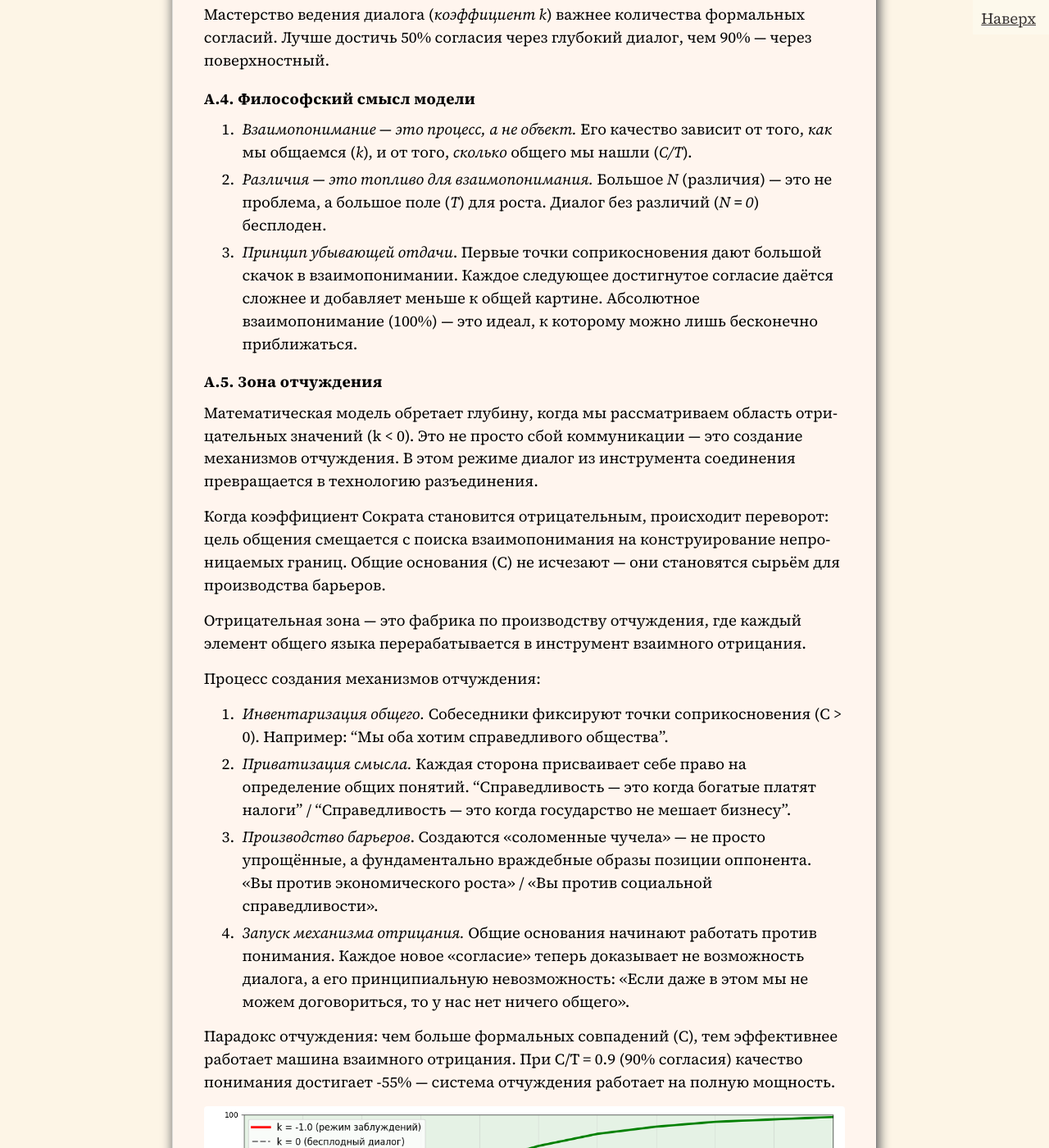
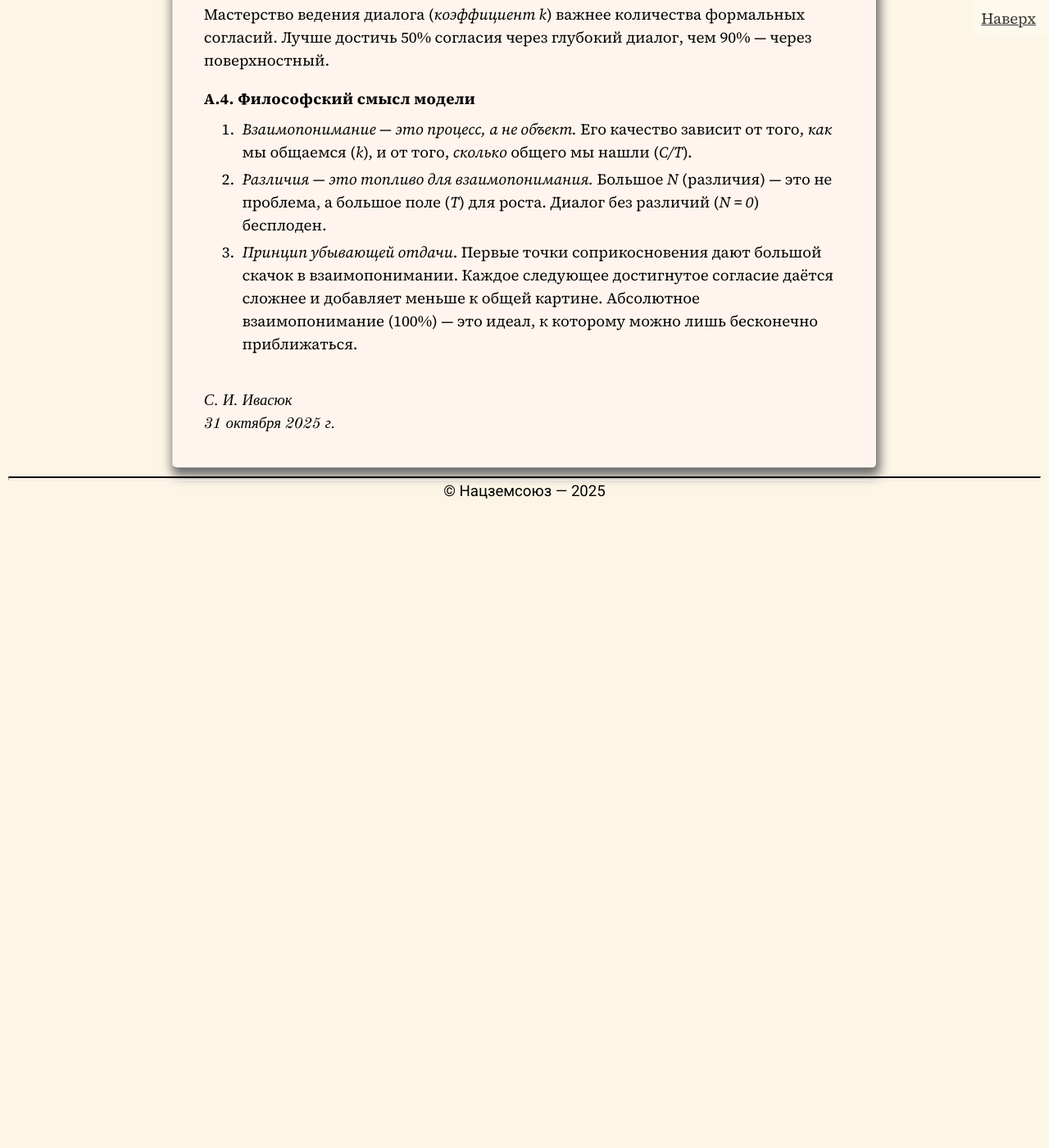
Before and after one commit to SergSi/land-use-art, a Jekyll site: the page built from _posts/2025-10-31-train.md, in a window 1280 px wide and 1400 px high, scrolled down 9616 px. Shown: the whole window at 82% size. Built offline with Jekyll 4.4.1, drawn with Linux system fonts in a browser that asks for light colours; some web fonts are replaced; after the commit the page ends 10246 px from its top, so only the background shows below that; some of the changed text lies outside the part shown.

Commit message:
Update 2025-10-31-train.md

```diff
--- a/_posts/2025-10-31-train.md
+++ b/_posts/2025-10-31-train.md
@@ -206,41 +206,3 @@ $$
 1. *Взаимопонимание — это процесс, а не объект.* Его качество зависит от того, *как* мы общаемся (*k*), и от того, *сколько* общего мы нашли (*C/T*).
 2. *Различия — это топливо для взаимопонимания.* Большое *N* (различия) — это не проблема, а большое поле (*T*) для роста. Диалог без различий (*N = 0*) бесплоден.
 3. *Принцип убывающей отдачи*. Первые точки соприкосновения дают большой скачок в взаимопонимании. Каждое следующее достигнутое согласие даётся сложнее и добавляет меньше к общей картине. Абсолютное взаимопонимание (100%) — это идеал, к которому можно лишь бесконечно приближаться.
-
-#### А.5. Зона отчуждения
-
-Математическая модель обретает глубину, когда мы рассматриваем область отрицательных значений (k < 0). Это не просто сбой коммуникации — это создание механизмов отчуждения. В этом режиме диалог из инструмента соединения превращается в технологию разъединения.
-
-Когда коэффициент Сократа становится отрицательным, происходит переворот: цель общения смещается с поиска взаимопонимания на конструирование непроницаемых границ. Общие основания (C) не исчезают — они становятся сырьём для производства барьеров.
-
-Отрицательная зона — это фабрика по производству отчуждения, где каждый элемент общего языка перерабатывается в инструмент взаимного отрицания.
-
-Процесс создания механизмов отчуждения:
-
-1. *Инвентаризация общего.* Собеседники фиксируют точки соприкосновения (C > 0). Например: "Мы оба хотим справедливого общества".
-2. *Приватизация смысла.* Каждая сторона присваивает себе право на определение общих понятий. "Справедливость — это когда богатые платят налоги" / "Справедливость — это когда государство не мешает бизнесу".
-3. *Производство барьеров*. Создаются «соломенные чучела» — не просто упрощённые, а фундаментально враждебные образы позиции оппонента. «Вы против экономического роста» / «Вы против социальной справедливости».
-4. *Запуск механизма отрицания.* Общие основания начинают работать против понимания. Каждое новое «согласие» теперь доказывает не возможность диалога, а его принципиальную невозможность: «Если даже в этом мы не можем договориться, то у нас нет ничего общего».
-
-Парадокс отчуждения: чем больше формальных совпадений (C), тем эффективнее работает машина взаимного отрицания. При C/T = 0.9 (90% согласия) качество понимания достигает -55% — система отчуждения работает на полную мощность.
-
-{% include image-align.html file="article/трилинии.png" caption="Рис. 3 - Три режима коммуникации: Понимание, Безразличие, Отчуждение (k = коэффициент Сократа)" align="center" width="100%" %}
-
-Три режима коммуникации:
-
-- Vᵢ > 0 — РЕЖИМ ПОНИМАНИЯ (k > 0)
-  - общие основания служат фундаментом для сотрудничества;
-  - различия обогащают общую картину мира;
-  - диалог строит смысловые мосты.
-
-- Vᵢ = 0 — ПЕРЕЛИВАНИЕ ИЗ ПУСТОГО В ПОРОЖНЕЕ (k ≈ 0)
-  - полное отсутствие понимания;
-  - диалог бесплоден, но не вреден;
-  - слова говорятся, но смысл не рождается.
-
-- Vᵢ < 0 — РЕЖИМ ОТЧУЖДЕНИЯ (k < 0)
-  - создание барьеров для понимания;
-  - конвейерное производство "соломенных чучел";
-  - системная трансформация общего во враждебное.
-
-Таким образом, отрицательная зона — это не отсутствие диалога, а его извращённая форма, где общение подчинено задаче производства отчуждения. Это тупик, из которого нельзя выйти, даже имея общие точки зрения.
```
